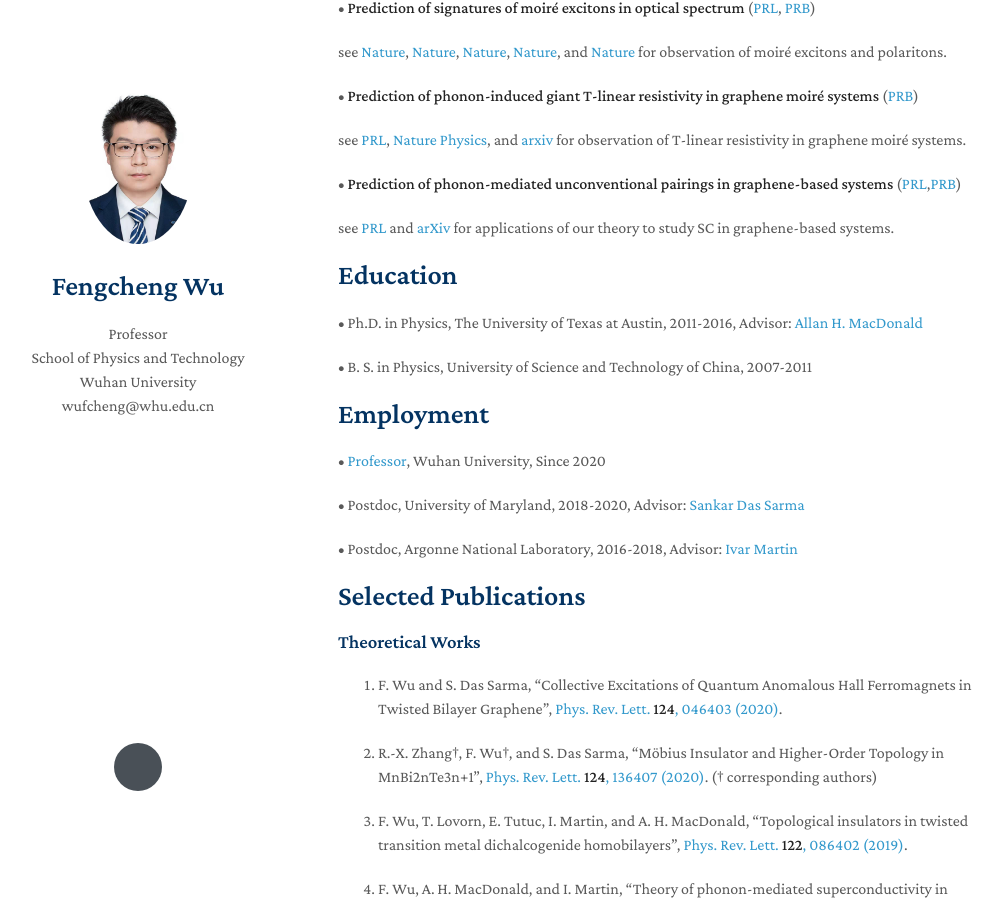
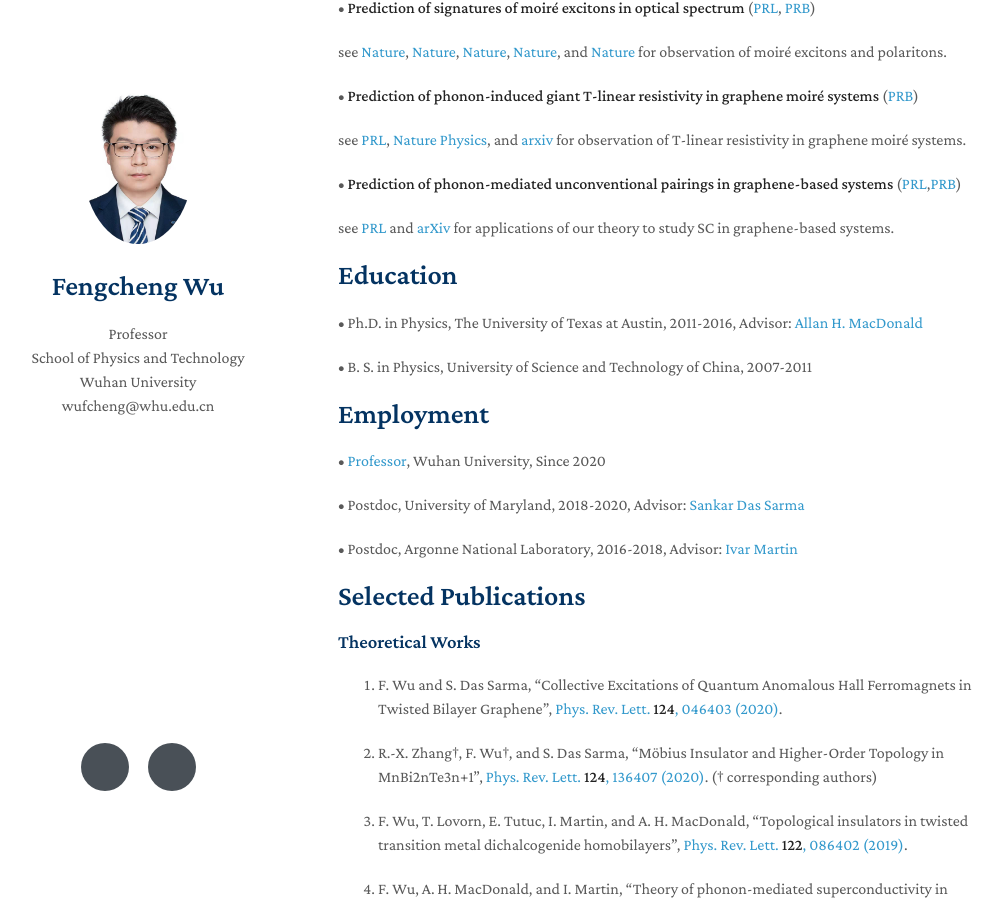
Before and after one commit to wufcheng/FengchengWu.github.io, a Jekyll site: the page built from index.md, in a window 1280 px wide and 900 px high, scrolled down 483 px. Shown: the whole window, without its empty margins (132-1134 px from the left). Built offline with Jekyll 4.4.1, drawn with Linux system fonts in a browser that asks for light colours; nearby versions of some CDN libraries; a style sheet for code colours, icons or effects is not loaded; our own code applies the rules of GitHub Pages for plain Markdown files.

Commit message:
Update homepage.html

```diff
--- a/_layouts/homepage.html
+++ b/_layouts/homepage.html
@@ -72,11 +72,11 @@
           <a href="{{ site.github_link }}" target="_blank">
             <i class="fab fa-github"></i>
           </a>
+          {% endif %}
           {% if site.arXiv %}
           <a href="{{ site.arXiv }}" target="_blank">
             <i class="ai ai-arxiv" style="font-size:1.6rem"></i>
           </a>
-          {% endif %}
           {% endif %}
         </div>
         <br>
```
